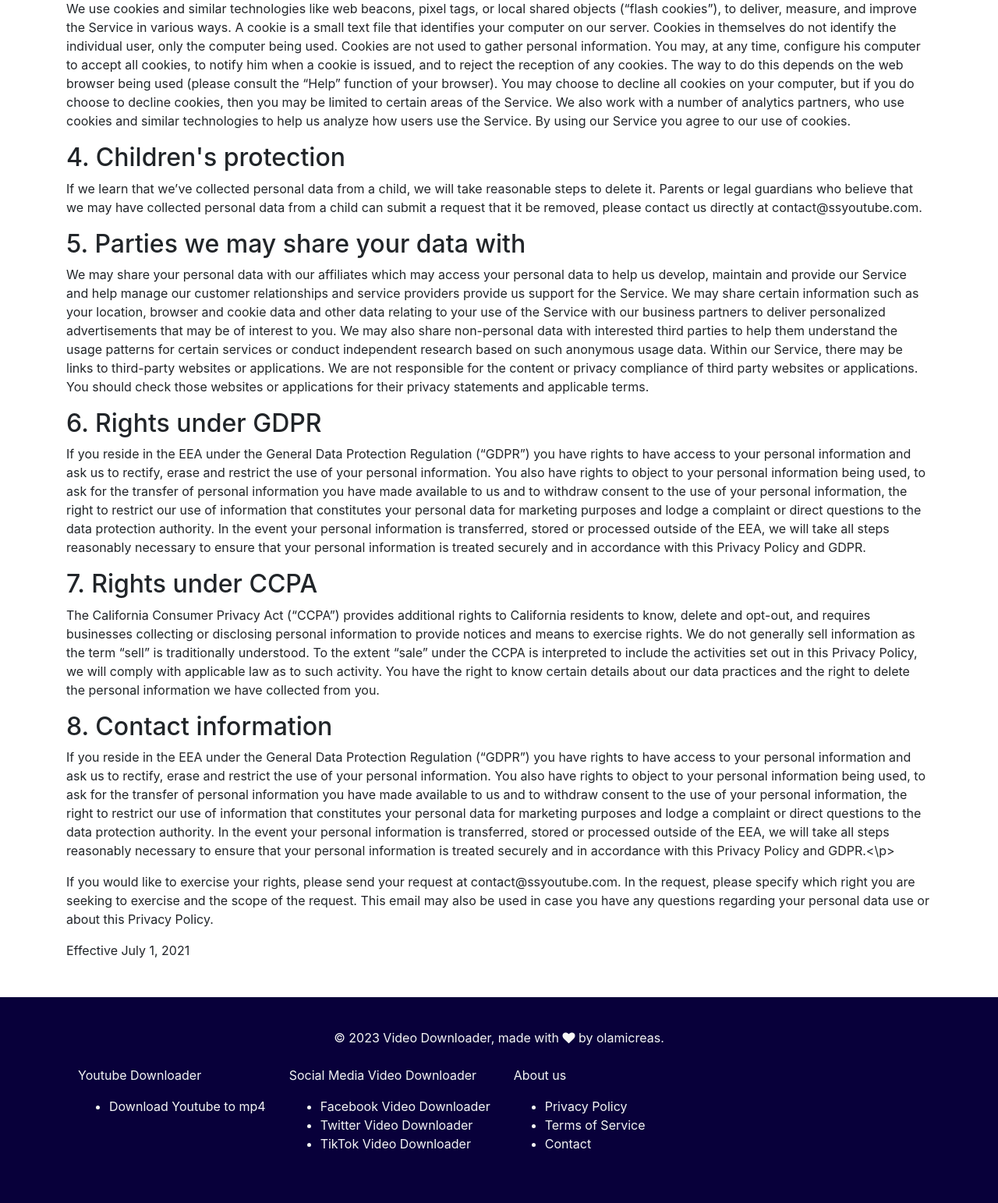
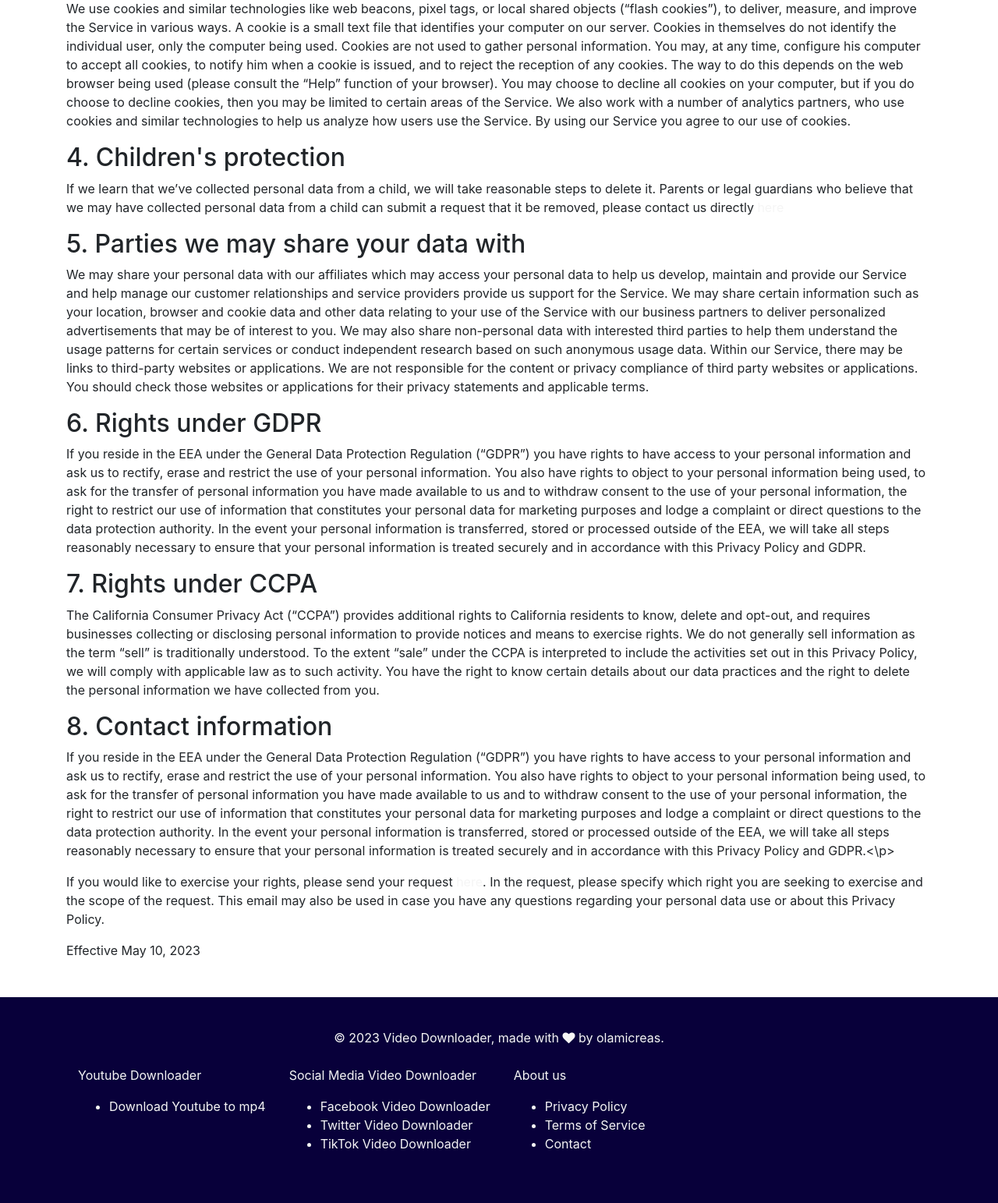
Before and after one commit to olamicreas/tube, a Flask app: page /privacy in a window 1280 px wide. Shown: the part 884-2427 px from the top of the page at 78% size. Run offline with Flask 2, Linux system fonts and the light colour scheme; parts of the project's set-up code (start-up, migrations or seed data) failed here and were passed over; some libraries are stand-ins or nearby versions.

Commit message:
Update privacy.html

```diff
--- a/templates/privacy.html
+++ b/templates/privacy.html
@@ -7,7 +7,7 @@
     }
 </style>
 <div class="container my-5">
-    <h1>PRIVACY POLICY</h1>
+     <h1>PRIVACY POLICY</h1>
 
     <p>This Privacy Policy explains how we collect, use and share your personal information while you use the Service. By using the Service you agree to the collection and use of your personal information in accordance with the Privacy Policy. This Privacy Policy forms part of our Terms of Service. We will review and may update this Privacy Policy from time to time. Any changes to this Privacy Policy will become effective when we post the revised Privacy Policy on this page.</p>
 
@@ -29,7 +29,7 @@
 
     <h2>4. Children's protection</h2>
 
-    <p>If we learn that we’ve collected personal data from a child, we will take reasonable steps to delete it. Parents or legal guardians who believe that we may have collected personal data from a child can submit a request that it be removed, please contact us directly at contact@ssyoutube.com.</p>
+    <p>If we learn that we’ve collected personal data from a child, we will take reasonable steps to delete it. Parents or legal guardians who believe that we may have collected personal data from a child can submit a request that it be removed, please contact us directly <a href='https://vidsaver.com.ng/contact'>here</a></p>
 
     <h2>5. Parties we may share your data with</h2>
 
@@ -42,9 +42,9 @@
 
     <h2>8. Contact information</h2>
     <p>If you reside in the EEA under the General Data Protection Regulation (“GDPR”) you have rights to have access to your personal information and ask us to rectify, erase and restrict the use of your personal information. You also have rights to object to your personal information being used, to ask for the transfer of personal information you have made available to us and to withdraw consent to the use of your personal information, the right to restrict our use of information that constitutes your personal data for marketing purposes and lodge a complaint or direct questions to the data protection authority. In the event your personal information is transferred, stored or processed outside of the EEA, we will take all steps reasonably necessary to ensure that your personal information is treated securely and in accordance with this Privacy Policy and GDPR.<\p>
-    <p>If you would like to exercise your rights, please send your request at contact@ssyoutube.com. In the request, please specify which right you are seeking to exercise and the scope of the request. This email may also be used in case you have any questions regarding your personal data use or about this Privacy Policy.</p>
+    <p>If you would like to exercise your rights, please send your request <a href='https://vidsaver.com.ng/contact'>here</a>. In the request, please specify which right you are seeking to exercise and the scope of the request. This email may also be used in case you have any questions regarding your personal data use or about this Privacy Policy.</p>
 
-    <p>Effective July 1, 2021</p>
+    <p>Effective May 10, 2023</p>
 </div>
  <footer class="bg-black pb-5 pt-4 mt-auto" style="background-color: #08003a; color: whitesmoke;">
     <div class="row justify-content-center text-center mb-3">
```
